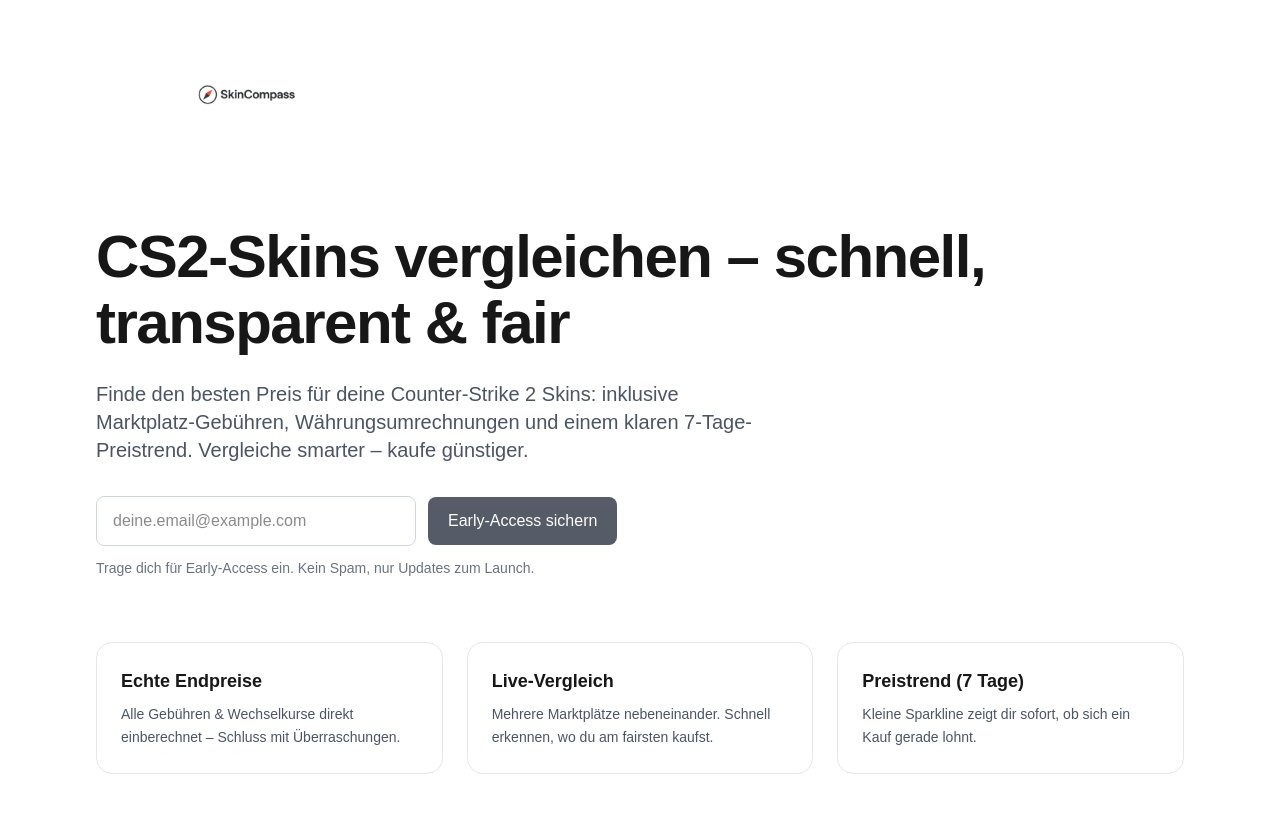
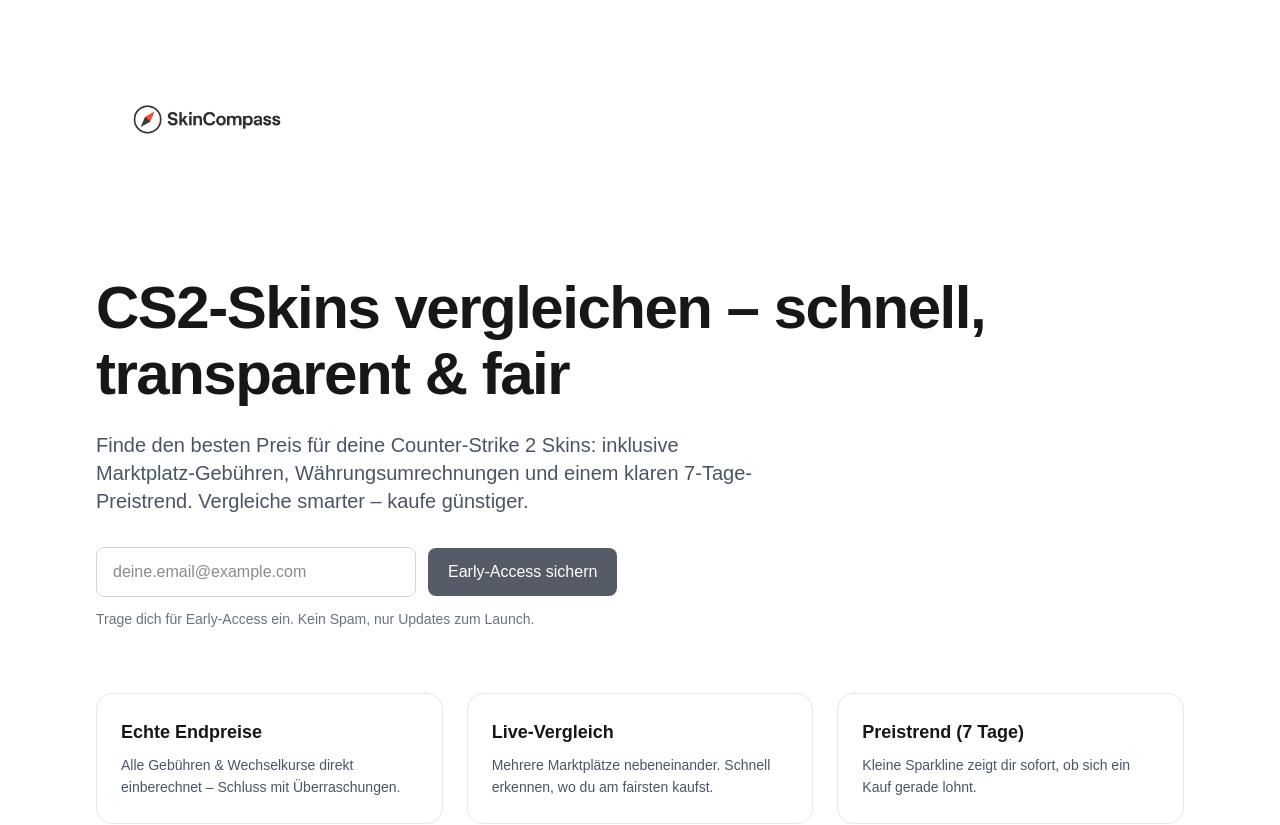
Before and after one commit to EarlymanAF/SkinCompass, a Next.js app: page / in a window 1280 px wide. Shown: the top 825 px of the page. Built offline with nearby package versions, Linux system fonts and the light colour scheme.

Commit message:
chore: update favicon to compass

```diff
--- a/app/page.tsx
+++ b/app/page.tsx
@@ -7,18 +7,19 @@
   return (
     <main className="max-w-6xl mx-auto px-4 sm:px-6 lg:px-8 py-12">
 
-      <header className="flex items-center justify-between">
-        <div className="relative h-16 w-[220px] sm:h-20 sm:w-[260px] md:h-24 md:w-[300px]">
-          <Image
+      {/* Header */}
+<header className="flex items-center justify-between">
+  {/* Logo */}
+  <div className="flex items-center">
+    <Image
       src="/skincompass-logo.png"
       alt="SkinCompass Logo"
-      fill                // 👈 ersetzt width/height
+      width={220} // Breite anpassen
+      height={60} // Höhe anpassen
+      className="object-contain"
       priority
-      className="object-contain" // Logo skaliert proportional
     />
   </div>
-
-  {/* (Optional) rechts Navigation – bei dir ja entfernt */}
 </header>
 
       {/* Hero */}
--- a/package.json
+++ b/package.json
@@ -3,7 +3,7 @@
   "version": "0.1.0",
   "private": true,
   "scripts": {
-    "dev": "next dev --turbopack",
+    "dev": "next dev",
     "build": "next build",
     "start": "next start",
     "lint": "next lint"
```
Also changed, not shown: public/favicon.ico.png (added).
